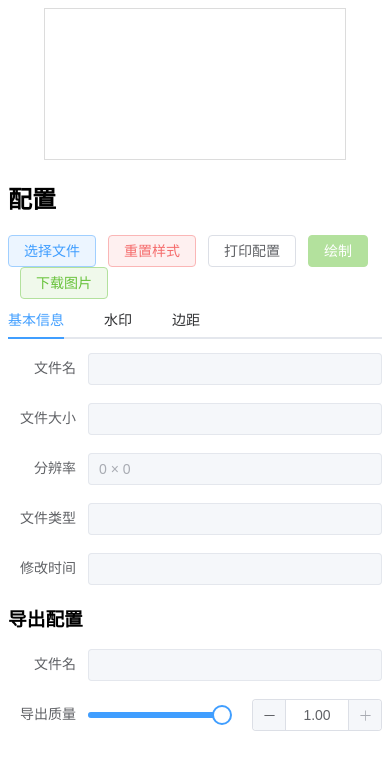
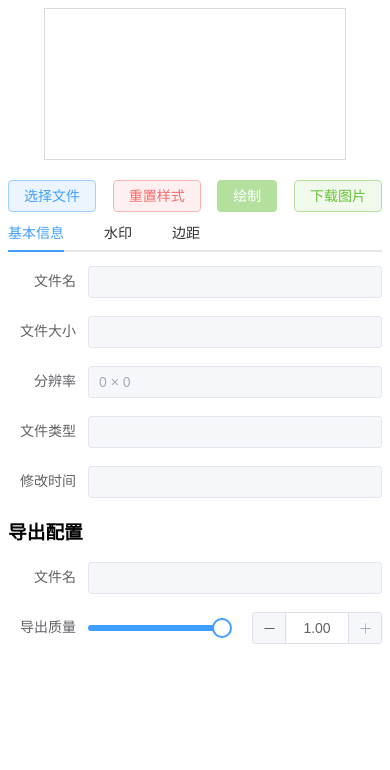
Before and after one commit to Wuqizhao/image-border-vue, a Vue app: page / in a window 390 px wide. Shown: the top 770 px of the page. Built offline with nearby package versions, Linux system fonts and the light colour scheme.

Commit message:
refactor(layout): 优化页面布局和样式
- 调整按钮区域样式，使其在移动端设备上更好地显示
- 移除不必要的控制台输出语句
- 优化导入配置的 watch 监听
- 添加媒体查询以适应不同屏幕尺寸

```diff
--- a/src/App.vue
+++ b/src/App.vue
@@ -3,12 +3,11 @@
         <canvas id="imgCanvas"></canvas>
     </div>
 
-    <div>
-        <h2>配置</h2>
-        <div class="btns">
+    <div style="padding: 10px 0px;">
+        <div class="btns" style="position: sticky;top: 0;left: 0px;">
             <el-button @click="selectFile" type="primary" plain>选择文件</el-button>
             <el-button type="danger" plain @click="resetWatermark">重置样式</el-button>
-            <el-button @click="print(config, img)">打印配置</el-button>
+            <!-- <el-button @click="print(config, img)">打印配置</el-button> -->
             <el-button @click="handleDraw" :disabled="!curFile" type="success">绘制</el-button>
             <el-button type="success" plain @click="download(img.export.name)">下载图片</el-button>
         </div>
@@ -315,14 +314,8 @@ const resetWatermark = () => {
 }
 
 // 监听
-watch([curWatermarkIndex, curFile], ([newIndex, newFile]) => {
-    if (newIndex !== curWatermarkIndex.value) {
-        importConfig(newIndex)
-    }
-
-    if (newFile !== curFile.value) {
-        resetWatermark();
-    }
+watch(curWatermarkIndex, (newIndex) => {
+    importConfig(newIndex)
 }, {
     immediate: true
 })
@@ -517,7 +510,6 @@ function handleDraw() {
 function importConfig(val: number): void {
     // 获取对应的水印
     const watermark = watermarks.filter(item => item.index == val)
-    console.log('wm', watermark);
 
     // 导入
     let configPromise = null;
@@ -538,7 +530,6 @@ function importConfig(val: number): void {
         //     configPromise = import('./configs/watermark5');
         //     break;
         default:
-            console.log('导入默认水印');
             configPromise = import('./configs/default');
             break;
     }
@@ -586,4 +577,24 @@ function importConfig(val: number): void {
     align-items: center;
     padding: 0px 10px;
 }
+
+@media screen and (max-width: 768px) {
+    #canvasBox {
+        max-height: 300px;
+
+
+
+    }
+
+    .btns {
+        display: flex;
+        flex-wrap: wrap;
+        justify-content: space-between;
+        gap: 0px;
+
+        >* {
+            margin-top: 10px;
+        }
+    }
+}
 </style>
--- /dev/null
+++ b/src/mobile.style.less
@@ -0,0 +1,3 @@
+@media screen and (max-width: 767px) {
+
+}
```
